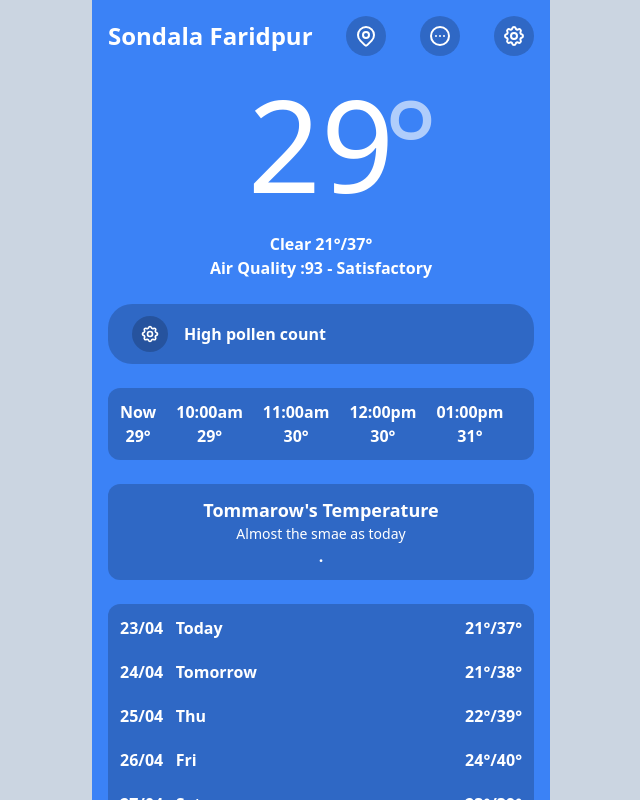
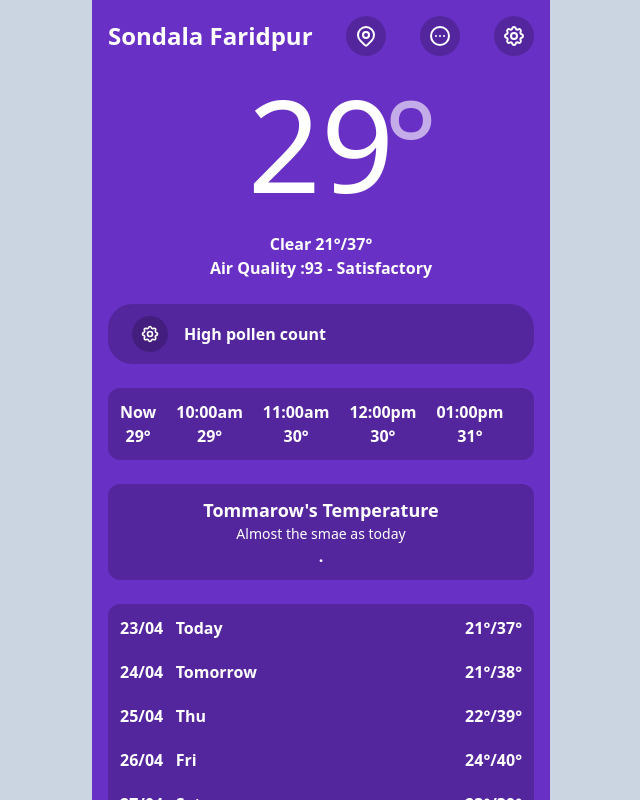
Before and after one commit to itshivamvyas/weatherreport, a React (Vite) app: page / in a window 1280 px wide. Shown: the top 800 px of the page, without its empty margins (319-959 px from the left). Built offline with nearby package versions, Linux system fonts and the light colour scheme.

Commit message:
Update Icon And Some Other Extra Fetures

```diff
--- a/src/Components/Pages/Home.tsx
+++ b/src/Components/Pages/Home.tsx
@@ -22,14 +22,14 @@ import {
 function Home() {
   return (
     <div>
-      <div className="flex items-center justify-between fixed text-white p-4 w-full max-w-[458px] mx-auto bg-blue-500">
+      <div className="flex items-center justify-between fixed text-white p-4 w-full max-w-[458px] mx-auto bg-shade-1 z-50">
         <p className="text-2xl font-semibold">Sondala Faridpur</p>
         <IconMapPin className="cursor-pointer bg-transparent/20 rounded-full p-2 size-10 hover:bg-transparent/40" />
         <IconDotsCircleHorizontal className="cursor-pointer bg-transparent/20 rounded-full p-2 size-10 hover:bg-transparent/40" />
         <IconSettings className="cursor-pointer bg-transparent/20 rounded-full p-2 size-10 hover:bg-transparent/40" />
       </div>
 
-      <div className=" p-4 pt-20 text-white min-h-screen min-w-screen flex flex-col gap-6 bg-blue-500">
+      <div className=" p-4 pt-20 text-white min-h-screen min-w-screen flex flex-col gap-6 bg-shade-1">
         <div className="text-9xl mx-auto relative">
           29
           <p className="absolute top-0 -right-11 opacity-60">°</p>
--- a/tailwind.config.js
+++ b/tailwind.config.js
@@ -7,7 +7,7 @@ export default {
         "my-image": "url('/public/Wallpaper.jpg')",
       },
       backgroundColor: {
-        "powder-pink" : '#6930C5',
+        "shade-1" : '#6930C5',
       }
     },
   },
```
